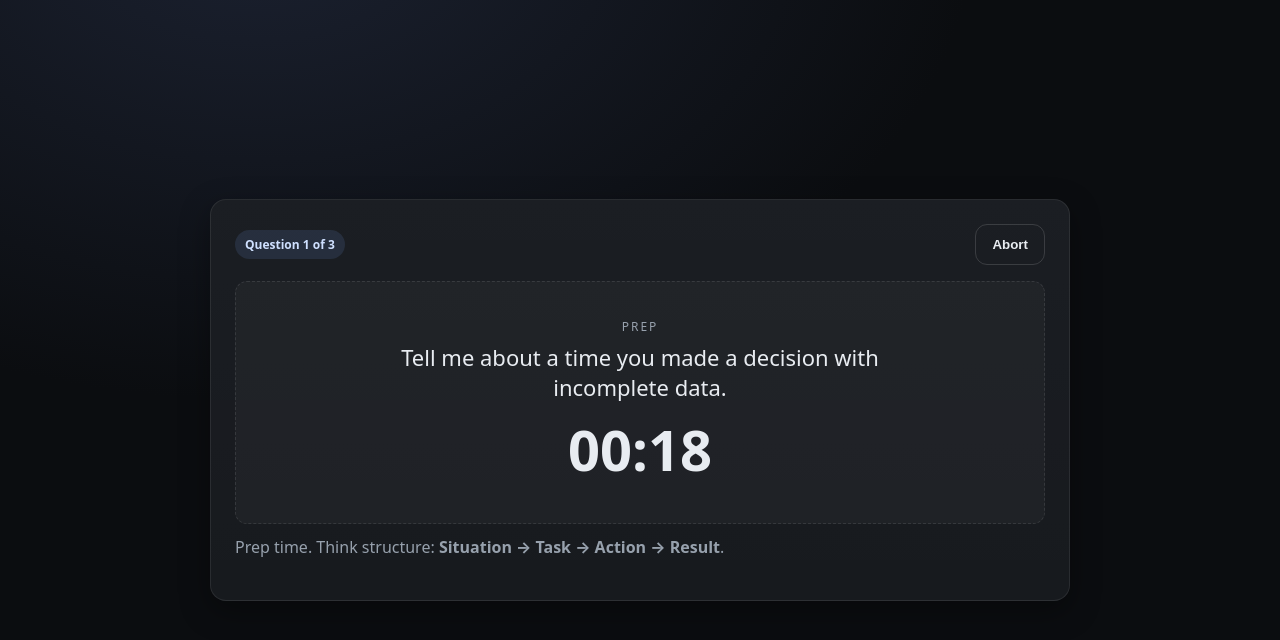
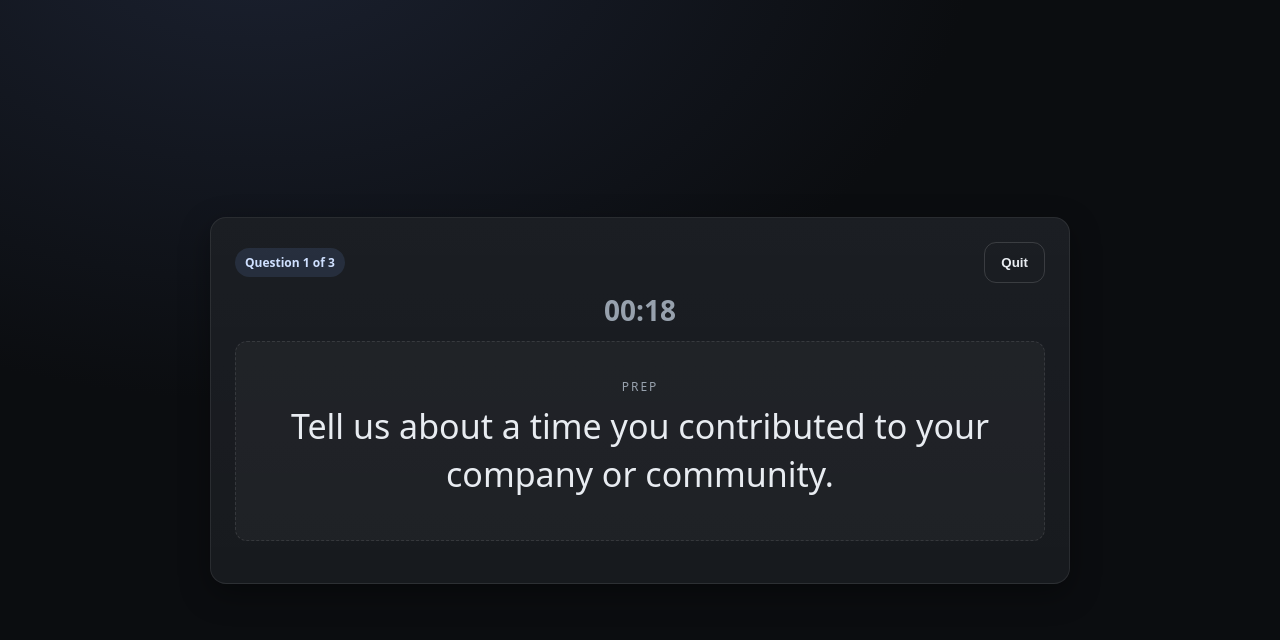
Before and after one commit to brunofcl/prepvideoessayk, a plain HTML site: page index.html in a window 1280 px wide. Both pictures are taken after a click on the button "Start Practice". Drawn offline with Linux system fonts and the light colour scheme.

Commit message:
Update index.html

```diff
--- a/index.html
+++ b/index.html
@@ -32,11 +32,27 @@
     .toggle{ display:inline-flex; gap:10px; align-items:center; padding:8px 10px; border:1px solid rgba(255,255,255,0.12); border-radius:12px; }
     .toggle input{ accent-color:var(--accent); width:18px; height:18px }
     .status{ font-size:14px; color:var(--muted) }
+
+    /* === Stage & typography tweaks === */
     .stage{
-      text-align:center; padding:36px 16px; border-radius:12px; background:rgba(255,255,255,0.03); border:1px dashed rgba(255,255,255,0.1);
+      display:flex; flex-direction:column; align-items:center; justify-content:center;
+      min-height: 200px;
+      text-align:center; padding:36px 16px; border-radius:12px;
+      background:rgba(255,255,255,0.03); border:1px dashed rgba(255,255,255,0.1);
     }
-    .question{ font-size: clamp(18px, 2.6vw, 22px); line-height:1.35; margin:8px auto 4px; max-width:46ch }
-    .timer{ font-variant-numeric: tabular-nums; font-size: clamp(36px, 6vw, 56px); font-weight:800; margin: 8px 0 0 }
+    .question{
+      font-size: clamp(22px, 3.4vw, 34px); /* bigger */
+      line-height:1.4; margin:8px auto 4px; max-width:60ch;
+      display:block;
+    }
+    .timer{
+      font-variant-numeric: tabular-nums;
+      font-size: clamp(18px, 3vw, 28px); /* slightly bigger */
+      font-weight:700;
+      margin: 8px 0 12px;
+      color: var(--muted);
+      text-align:center;
+    }
     .phase{ text-transform:uppercase; letter-spacing: .16em; font-size:12px; color:var(--muted)}
     .pill{ display:inline-block; padding:6px 10px; border-radius:999px; background:rgba(124,172,248,.12); color:#cfe0ff; font-weight:600; font-size:12px }
     .danger{ color:var(--danger) }
@@ -53,8 +69,8 @@
 <body>
   <div class="app">
     <div class="card" id="screen-setup">
-      <h1>Kellogg Video Essay Practice (No Recording)</h1>
-      <p class="sub">Mimics the Kira flow: <strong>20s prep</strong> → <strong>60s answer</strong>, 3 random questions (or single). Nothing is recorded.</p>
+      <h1>Kellogg Video Essay Practice</h1>
+      <p class="sub"></p>
       <div class="row" style="margin:8px 0 16px">
         <label class="toggle"><input type="checkbox" id="singleMode"> Single question only</label>
         <span class="status">Default: session of 3.</span>
@@ -67,7 +83,7 @@
         <textarea id="questionEditor"></textarea>
         <div class="foot">
           <button class="btn" id="saveQuestions">Save Questions</button>
-          <span class="muted">Tip: Press <span class="kbd">Enter</span> to start from the main screen.</span>
+          <span class="muted">Tip: Press <span class="kbd">Tab</span> to start from the main screen.</span>
         </div>
       </details>
     </div>
@@ -76,14 +92,19 @@
       <div class="row">
         <div class="pill" id="pillProgress">Question 1 of 3</div>
         <span class="spacer"></span>
-        <button class="btn ghost" id="abortBtn">Abort</button>
+        <button class="btn ghost" id="quitBtn">Quit</button>
       </div>
-      <div class="stage" style="margin-top:16px">
+
+      <!-- Timer above the question box -->
+      <div class="timer" id="timer">00:20</div>
+
+      <!-- Question box -->
+      <div class="stage" style="margin-top:8px">
         <div class="phase" id="phase">Get Ready</div>
         <div class="question" id="questionText">—</div>
-        <div class="timer" id="timer">00:20</div>
       </div>
-      <p class="sub" id="hint" style="margin-top:12px">Prep time. Think of structure (STAR). Recording is <strong>not</strong> happening.</p>
+
+      <p class="sub" id="hint" style="margin-top:12px"></p>
     </div>
 
     <div class="card" id="screen-end" style="display:none">
@@ -93,29 +114,39 @@
       <div class="grid" id="resultsGrid"></div>
       <div class="foot">
         <button class="btn primary" id="restartBtn">Start New Practice</button>
-        <span class="muted">Keyboard: <span class="kbd">Enter</span> can start from the home screen.</span>
+        <span class="muted">Keyboard: <span class="kbd">Tab</span> can start from the home screen.</span>
       </div>
     </div>
   </div>
 
   <script>
   ;(() => {
-    // ======== Configuration (kept simple) ========
+    // ======== Configuration ========
     const PREP_SECONDS = 20;
     const ANSWER_SECONDS = 60;
     const DEFAULT_SESSION_COUNT = 3;
 
     const DEFAULT_QUESTIONS = [
-      "Tell me about a time you led without formal authority.",
-      "Describe a situation where you persuaded a skeptical stakeholder.",
-      "Share a conflict on a team and how you handled it.",
-      "What is a significant professional failure and what changed afterward?",
-      "Tell me about a time you made a decision with incomplete data.",
-      "Describe a time you received feedback you disagreed with.",
-      "How did you balance competing priorities under tight deadlines?",
-      "Tell me about a time you adapted to unexpected change.",
-      "Share a time you mentored or developed someone else.",
-      "Describe impact you drove outside your formal role."
+      "Tell us about a time you took a risk. What did you learn?",
+      "Tell us about a time you experienced a professional failure. What did you learn from it?",
+      "Tell us about a conflict you have had with your boss/with a team at work. How did you manage to resolve it?",
+      "What accomplishment are you proudest of?",
+      "Tell us about an organization or activity to which you have devoted a significant amount of time. Why was it meaningful to you?",
+      "What will your classmates be most surprised to learn about you?",
+      "What’s the best piece of advice you have ever received that you also shared with other people? / What is the most important feedback you’ve ever received?",
+      "Tell us about a time you worked with diversity in the workplace.",
+      "Tell us about a time you contributed to improving a process in your organization.",
+      "Tell us about a time you solved a problem in a creative way.",
+      "Tell us about a time when you faced a conflict on a team that affected its productivity. How did you face it?",
+      "Tell us about a positive impact that you made. Why was it important to you?",
+      "Whose leadership style do you admire and why?",
+      "Tell us about a time you contributed to your company or community.",
+      "Tell us about a time you created a good environment in your personal or professional life.",
+      "What’s the biggest misperception co-workers might have about you?",
+      "Tell us about a time when you had to reshape a strategy due to a sudden change in the scenario.",
+      "Tell us about a relationship you leveraged to reach your goals and how you did it.",
+      "Tell us about a time when you had to deliver a tough task at the last minute.",
+      "Tell us about a time when you solved a problem in a creative way."
     ];
 
     // ======== DOM ========
@@ -127,7 +158,7 @@
     };
     const startBtn = el('startBtn');
     const singleMode = el('singleMode');
-    const abortBtn = el('abortBtn');
+    const quitBtn = el('quitBtn');
     const restartBtn = el('restartBtn');
     const pillProgress = el('pillProgress');
     const questionText = el('questionText');
@@ -164,7 +195,6 @@
       screens[screen].style.display = 'block';
     }
 
-    // Fisher–Yates shuffle
     function shuffle(arr){
       const a = [...arr];
       for(let i=a.length-1;i>0;i--){
@@ -195,13 +225,12 @@
       const q = sessionQuestions[idx];
       questionText.textContent = q || '…';
       phase.textContent = 'Prep';
-      hint.innerHTML = 'Prep time. Think structure: <strong>Situation → Task → Action → Result</strong>.';
+      hint.innerHTML = '';
       startCountdown(PREP_SECONDS, () => {
         phase.textContent = 'Answer';
-        hint.innerHTML = 'Answer time. Speak clearly; finish with your <strong>result/learning</strong>.';
+        hint.innerHTML = '';
         startCountdown(ANSWER_SECONDS, () => {
           asked.push({ q: q, when: new Date().toLocaleString() });
-          // Between-questions interstitial (2s), then move on or end.
           interstitial(() => {
             if(idx < sessionQuestions.length - 1){
               idx++;
@@ -273,19 +302,19 @@
       }
     }
 
-    function abortSession(){
+    function quitSession(){
       clearInterval(interval);
       asked = [];
       timer.textContent = '00:00';
       show('setup');
-      flash(startBtn, 'Aborted', 1000);
+      flash(startBtn, 'Quit', 1000);
     }
 
     function flash(node, text, ms=1200){
-      const prev = hint.textContent;
-      const old = hint.innerHTML;
-      hint.textContent = text;
-      setTimeout(()=>{ hint.innerHTML = old; }, ms);
+      if(!node) return;
+      const originalHTML = node.innerHTML;
+      node.textContent = text;
+      setTimeout(()=>{ node.innerHTML = originalHTML; }, ms);
     }
 
     function escapeHtml(str){
@@ -294,12 +323,12 @@
 
     // ======== Events ========
     startBtn.addEventListener('click', startSession);
-    abortBtn.addEventListener('click', abortSession);
+    quitBtn.addEventListener('click', quitSession);
     restartBtn.addEventListener('click', () => { show('setup'); });
 
-    // Keyboard: Enter starts from setup screen
+    // Keyboard: Tab starts from setup screen
     document.addEventListener('keydown', (e) => {
-      if(e.key === 'Enter'){
+      if(e.key === 'Tab'){
         if(screens.setup.style.display !== 'none'){
           e.preventDefault();
           startSession();
@@ -307,7 +336,6 @@
       }
     });
 
-    // Start on setup
     show('setup');
   })();
   </script>
```
